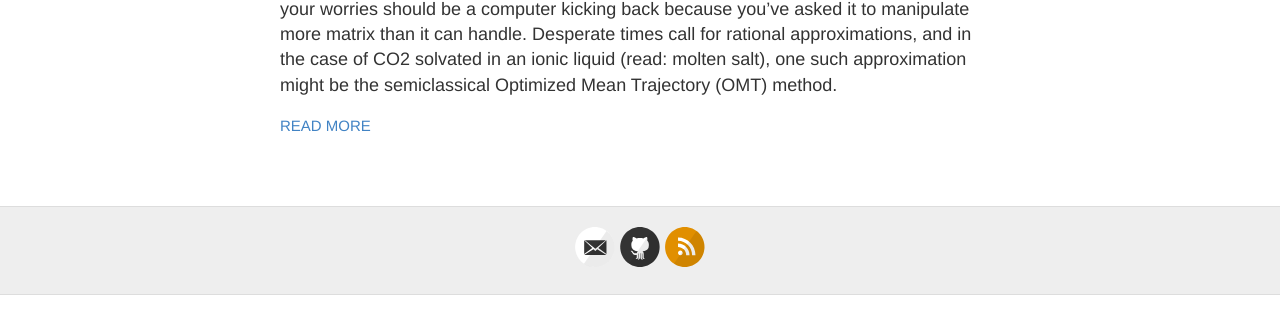
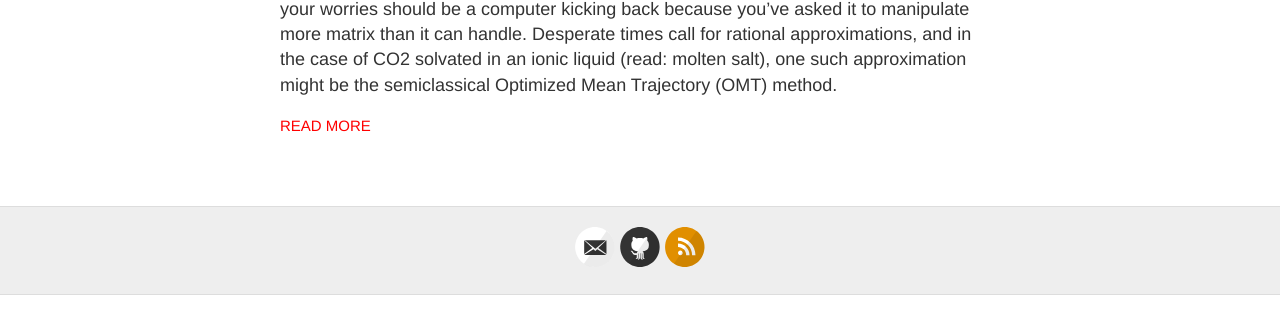
Before and after one commit to paskelson/askelson.github.io, a Jekyll site: the page built from index.html, in a window 1280 px wide. Shown: the part 407-717 px from the top of the page. Built offline with Jekyll 4.4.1, drawn with Linux system fonts in a browser that asks for light colours.

Commit message:
Made blue red.

```diff
--- a/_sass/_variables.scss
+++ b/_sass/_variables.scss
@@ -4,7 +4,7 @@
 //
 
 // Colors
-$blue: #4183C4;
+$blue: #ff0000;
 
 // Grays
 $black: #000;
```
